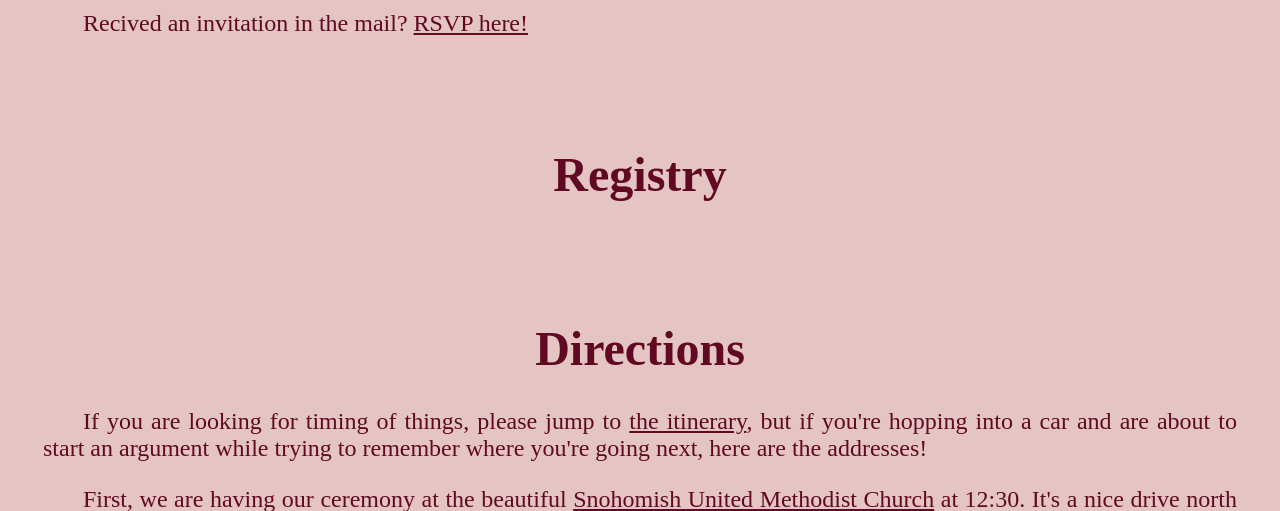
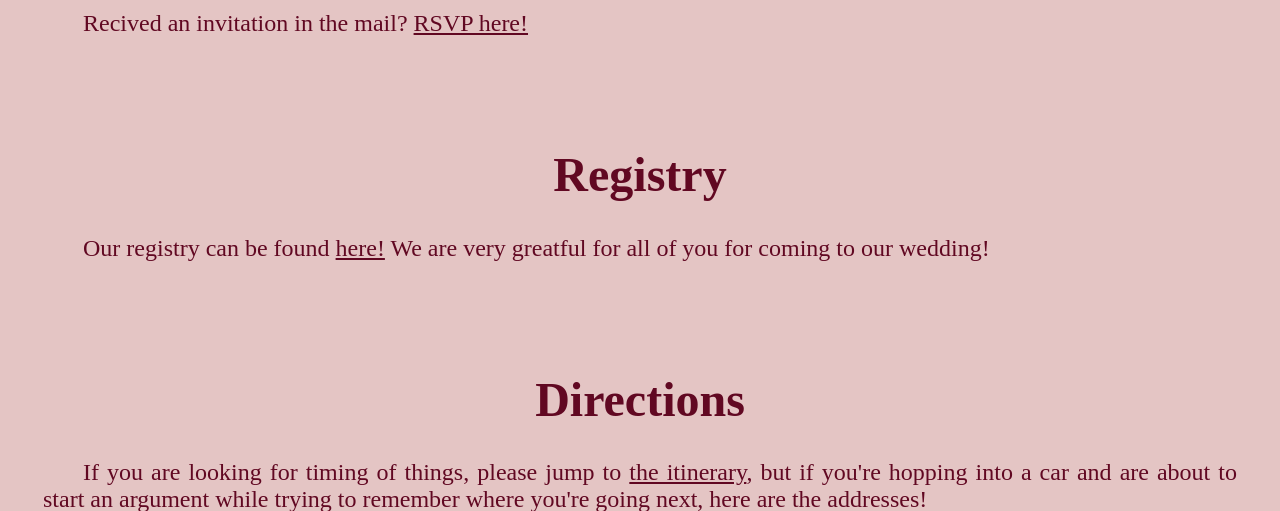
Before and after one commit to Leviticoos/leviticusrhoden, a PHP site: page /wedding.php in a window 1280 px wide. Shown: the part 1134-1645 px from the top of the page. Run offline with PHP 8.4, Linux system fonts and the light colour scheme.

Commit message:
Update wedding.php

```diff
--- a/wedding.php
+++ b/wedding.php
@@ -43,7 +43,9 @@ RSVP
 <h1 id="registry">
 Registry
 </h1>
-<p></p>
+<p>
+    Our registry can be found <a href="https://registry.theknot.com/emma-miller-levi-rhoden-december-2023-wa/57059518">here!</a> We are very greatful for all of you for coming to our wedding!
+</p>
 <br><br>
 
 <h1 id="directions">
```
